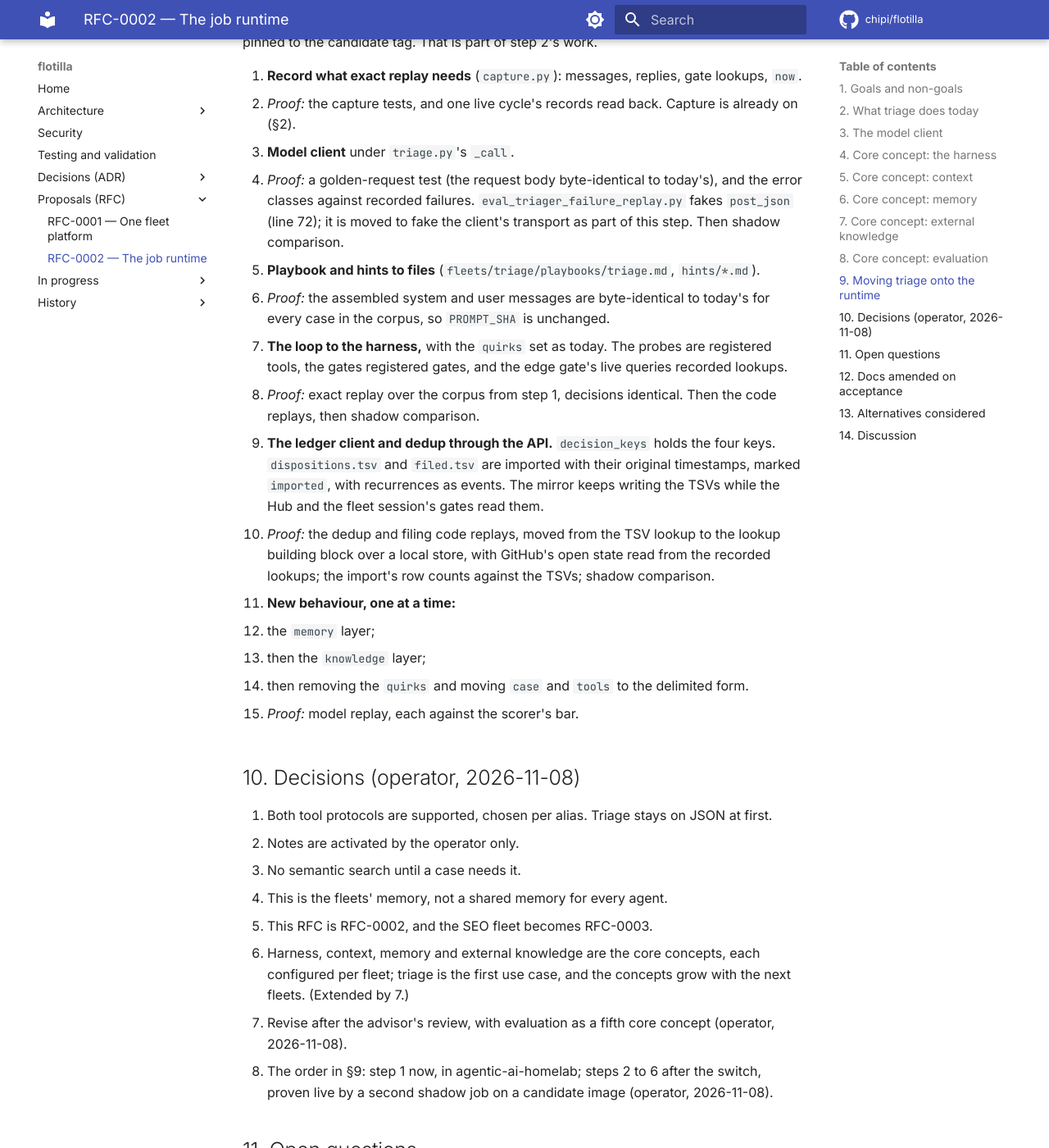
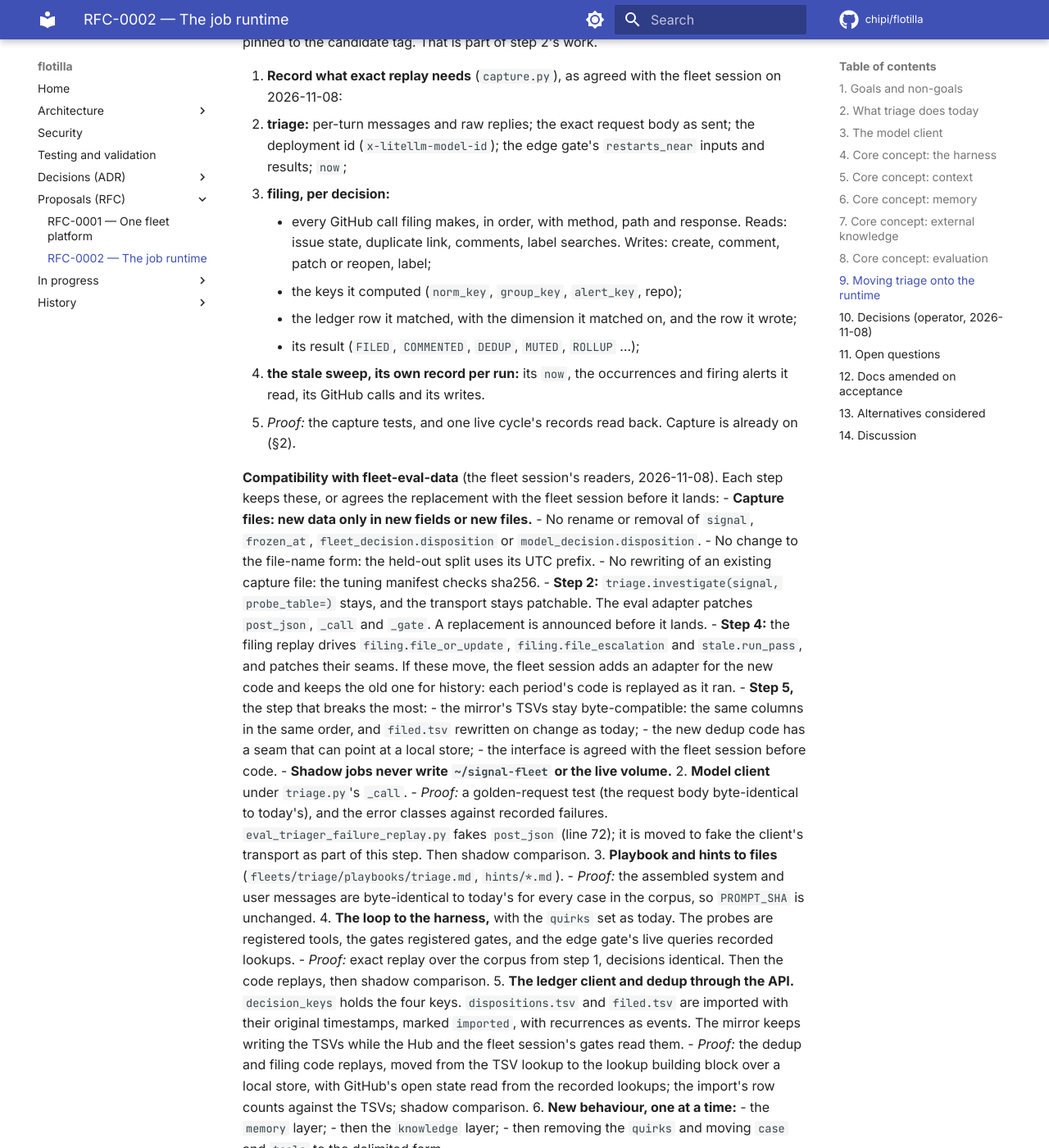
Before and after one commit to chipi/flotilla, an MkDocs documentation site: the page built from docs/rfc/RFC-0002-job-runtime.md, in a window 1280 px wide and 1400 px high, scrolled down 12558 px. Shown: the whole window at 82% size. Built offline with MkDocs 1.6.1 and Material for MkDocs 9.7.7, drawn with Linux system fonts in a browser that asks for light colours; comment, search, counter and statistics services are not loaded; some of the changed text lies outside the part shown.

Commit message:
docs(rfc): RFC-0002 §9: the fleet session's review (filing and stale records, compatibility with fleet-eval-data)
Co-Authored-By: Claude Opus 5.5 <noreply@anthropic.com>
Claude-Session: https://claude.ai/code/session_01DJqN6tYa8ro8Kjh54qGCF1

```diff
--- a/docs/rfc/RFC-0002-job-runtime.md
+++ b/docs/rfc/RFC-0002-job-runtime.md
@@ -543,9 +543,41 @@ Each step is evaluated in its mode, and the fleet session agrees each one before
 - this needs a second triage worker service in compose, pinned to the candidate tag. That is part
   of step 2's work.
 
-1. **Record what exact replay needs** (`capture.py`): messages, replies, gate lookups, `now`.
+1. **Record what exact replay needs** (`capture.py`), as agreed with the fleet session on
+   2026-11-08:
+   - **triage:** per-turn messages and raw replies; the exact request body as sent; the deployment
+     id (`x-litellm-model-id`); the edge gate's `restarts_near` inputs and results; `now`;
+   - **filing, per decision:**
+     - every GitHub call filing makes, in order, with method, path and response. Reads: issue
+       state, duplicate link, comments, label searches. Writes: create, comment, patch or reopen,
+       label;
+     - the keys it computed (`norm_key`, `group_key`, `alert_key`, repo);
+     - the ledger row it matched, with the dimension it matched on, and the row it wrote;
+     - its result (`FILED`, `COMMENTED`, `DEDUP`, `MUTED`, `ROLLUP` …);
+   - **the stale sweep, its own record per run:** its `now`, the occurrences and firing alerts it
+     read, its GitHub calls and its writes.
    - *Proof:* the capture tests, and one live cycle's records read back. Capture is already on
      (§2).
+
+**Compatibility with fleet-eval-data** (the fleet session's readers, 2026-11-08). Each step keeps
+these, or agrees the replacement with the fleet session before it lands:
+- **Capture files: new data only in new fields or new files.**
+  - No rename or removal of `signal`, `frozen_at`, `fleet_decision.disposition` or
+    `model_decision.disposition`.
+  - No change to the file-name form: the held-out split uses its UTC prefix.
+  - No rewriting of an existing capture file: the tuning manifest checks sha256.
+- **Step 2:** `triage.investigate(signal, probe_table=)` stays, and the transport stays patchable.
+  The eval adapter patches `post_json`, `_call` and `_gate`. A replacement is announced before it
+  lands.
+- **Step 4:** the filing replay drives `filing.file_or_update`, `filing.file_escalation` and
+  `stale.run_pass`, and patches their seams. If these move, the fleet session adds an adapter for
+  the new code and keeps the old one for history: each period's code is replayed as it ran.
+- **Step 5,** the step that breaks the most:
+  - the mirror's TSVs stay byte-compatible: the same columns in the same order, and `filed.tsv`
+    rewritten on change as today;
+  - the new dedup code has a seam that can point at a local store;
+  - the interface is agreed with the fleet session before code.
+- **Shadow jobs never write `~/signal-fleet` or the live volume.**
 2. **Model client** under `triage.py`'s `_call`.
    - *Proof:* a golden-request test (the request body byte-identical to today's), and the error
      classes against recorded failures. `eval_triager_failure_replay.py` fakes `post_json`
@@ -674,6 +706,10 @@ These said something this RFC changes (AGENTS.md rule 28), and were amended with
   - **Smaller fixes:** `interrupted` when flotillad is lost mid-run; spec validation of tools
     against aliases; `step_timeout` set from the worst case; exact-match knowledge keys; the cost
     body field first; the "JSON" word rule.
+- **2026-11-08, after acceptance, the fleet session's review of §8 and §9.** §9 step 1 gains:
+  - the request bytes and the deployment id;
+  - filing's and the stale sweep's own records;
+  - the compatibility list.
 - **2026-11-08, advisor's third pass on revision 3:** ready for the operator's acceptance. Four
   one-line edits made: `day_tokens` marked new; alias validation at load; the knowledge source path
   in the deploy's `.env`; a row for gateway-side re-routes.
```
